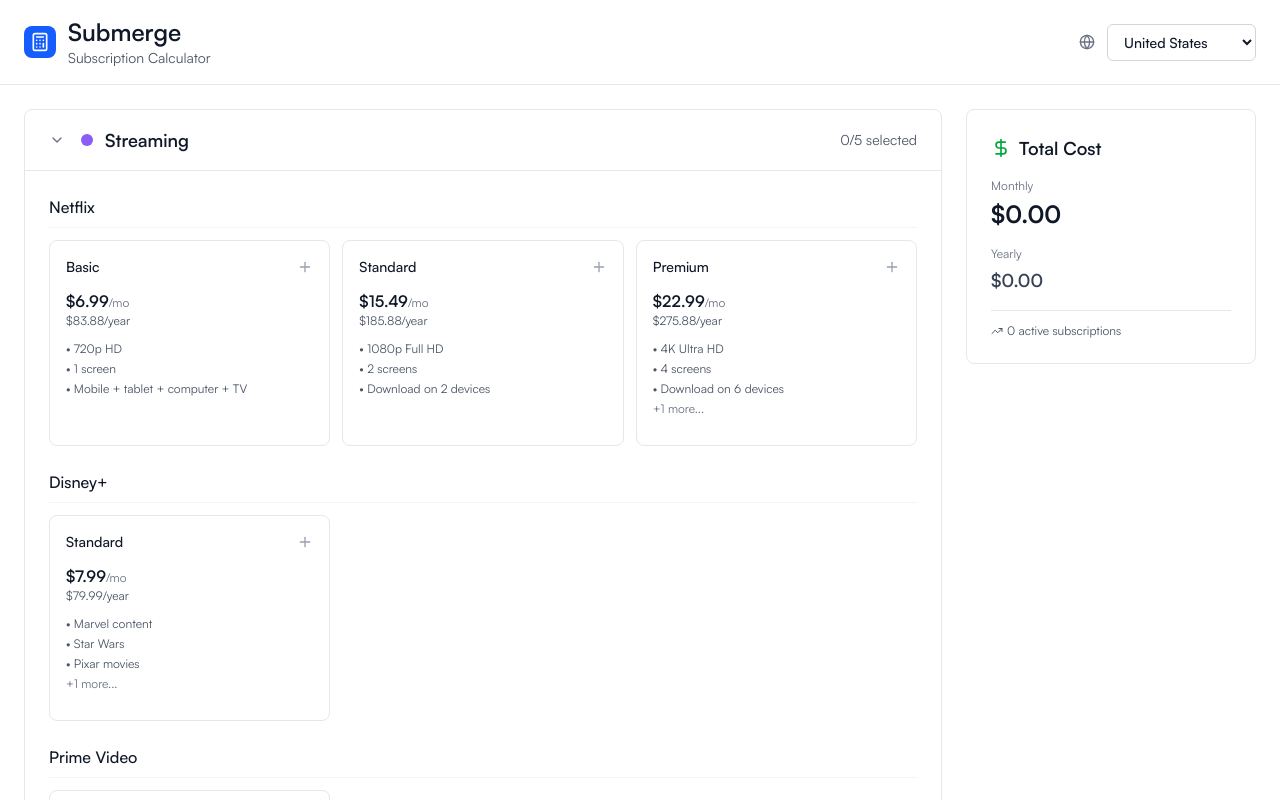
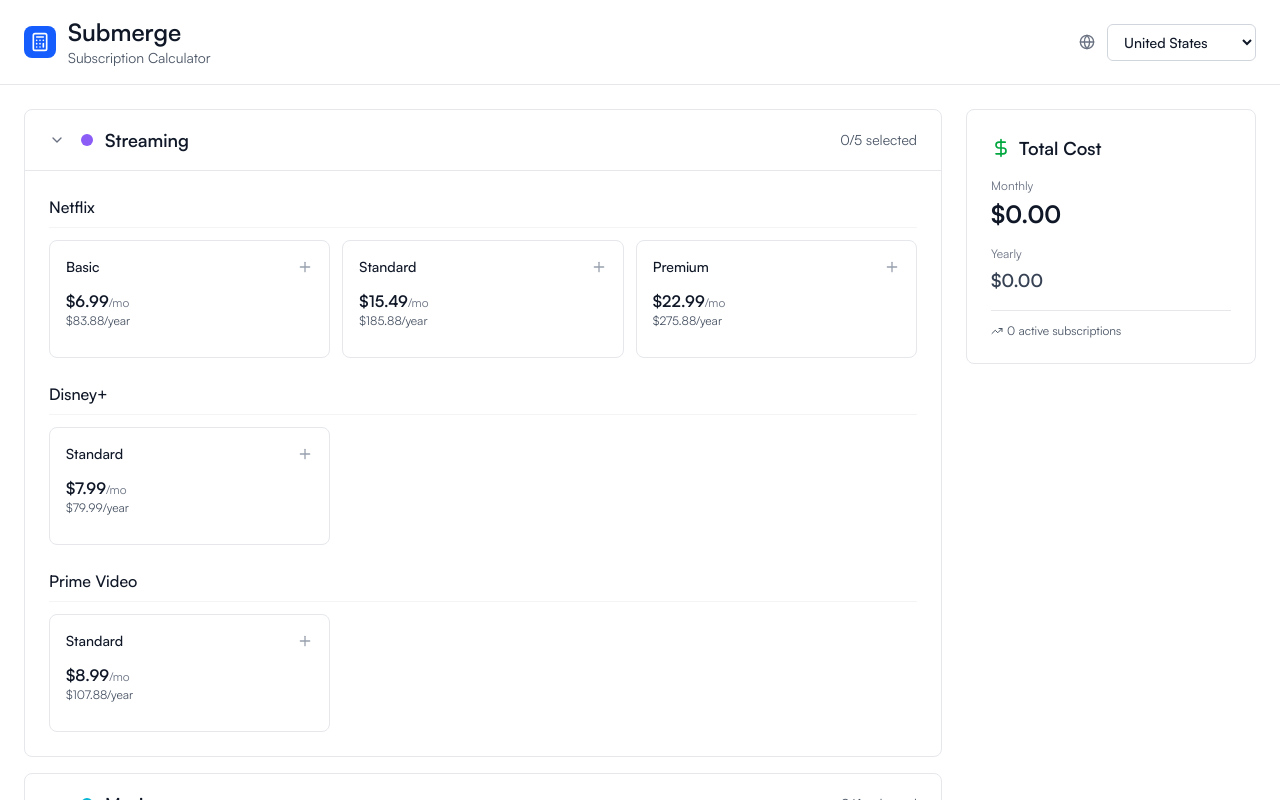
Before and after one commit to them2dt/submerge, a Next.js app: page / in a window 1280 px wide. Shown: the top 800 px of the page. Built offline with nearby package versions, Linux system fonts and the light colour scheme.

Commit message:
remove bulletlist

```diff
--- a/app/page.tsx
+++ b/app/page.tsx
@@ -245,17 +245,6 @@
                                       </div>
                                     )}
 
-                                    <div className="mb-3">
-                                      <ul className="text-xs text-gray-600 space-y-1">
-                                        {plan.features.slice(0, 3).map((feature, idx) => (
-                                          <li key={idx}>• {feature}</li>
-                                        ))}
-                                        {plan.features.length > 3 && (
-                                          <li className="text-gray-500">+{plan.features.length - 3} more...</li>
-                                        )}
-                                      </ul>
-                                    </div>
-
                                     {isSelected && (
                                       <button
                                         className="w-full mt-2 px-3 py-1.5 bg-gray-100 hover:bg-gray-200 rounded text-xs font-medium transition-colors text-gray-700"
```
